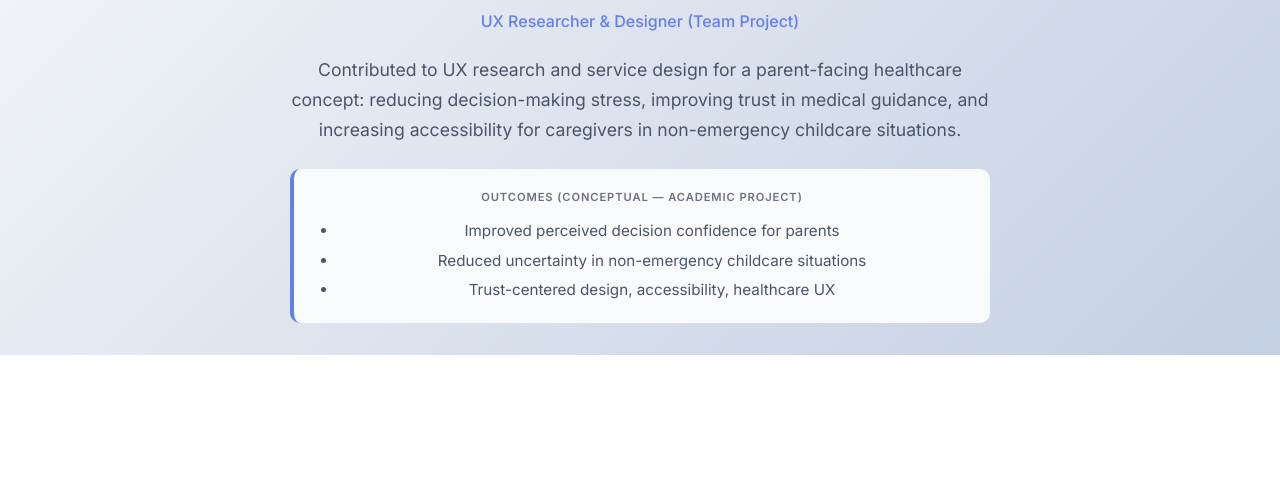
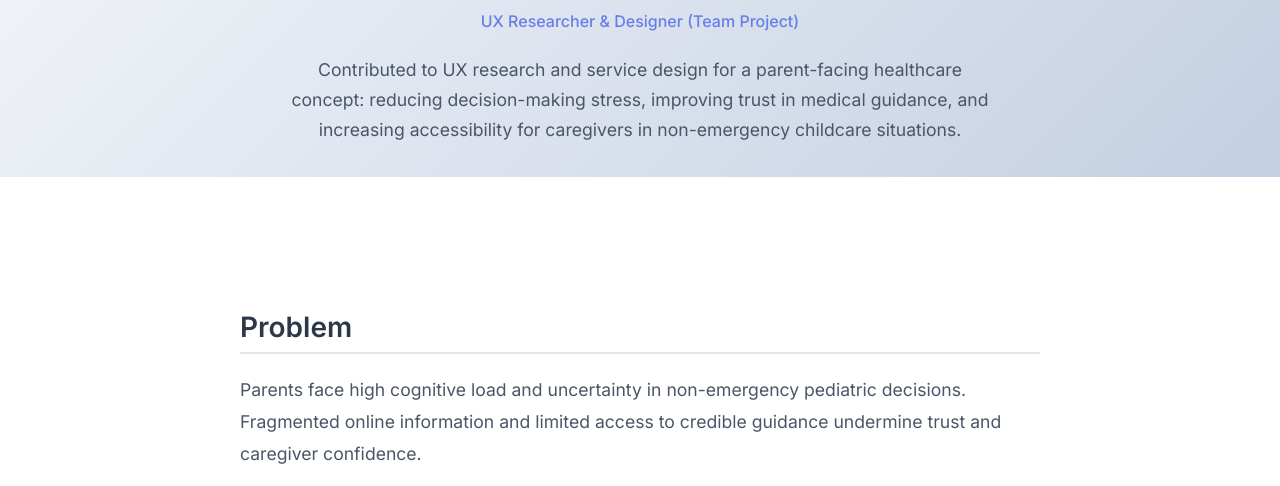
Before and after one commit to DorsaCharkhian/Dorsacharkhian, a website: page supporting-parents-childcare.html in a window 1280 px wide. Shown: the part 263-749 px from the top of the page. Drawn offline with Linux system fonts and the light colour scheme.

Commit message:
Remove hero outcomes block from Supporting Parents case study

```diff
--- a/supporting-parents-childcare.html
+++ b/supporting-parents-childcare.html
@@ -60,14 +60,6 @@
                 <p class="case-study-subtitle">Trust-centered service design for non-emergency pediatric decision support</p>
                 <p class="case-study-meta">UX Researcher &amp; Designer (Team Project)</p>
                 <p class="case-study-intro">Contributed to UX research and service design for a parent-facing healthcare concept: reducing decision-making stress, improving trust in medical guidance, and increasing accessibility for caregivers in non-emergency childcare situations.</p>
-                <div class="case-study-hero-outcomes" aria-label="Outcomes at a glance (conceptual)">
-                    <p class="case-study-hero-outcomes-label">Outcomes (conceptual — academic project)</p>
-                    <ul class="case-study-hero-outcomes-list">
-                        <li>Improved perceived decision confidence for parents</li>
-                        <li>Reduced uncertainty in non-emergency childcare situations</li>
-                        <li>Trust-centered design, accessibility, healthcare UX</li>
-                    </ul>
-                </div>
             </div>
         </div>
     </section>
```
